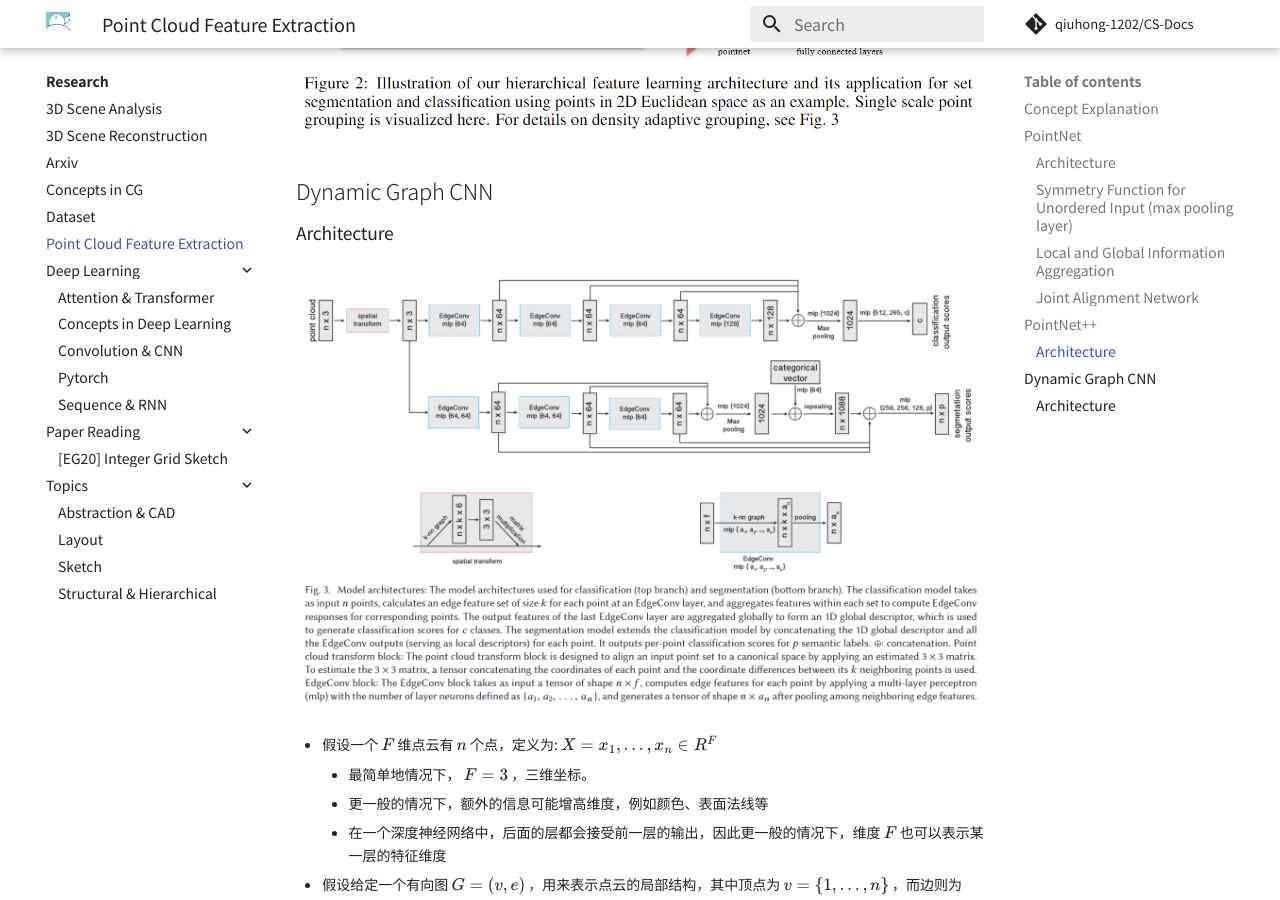
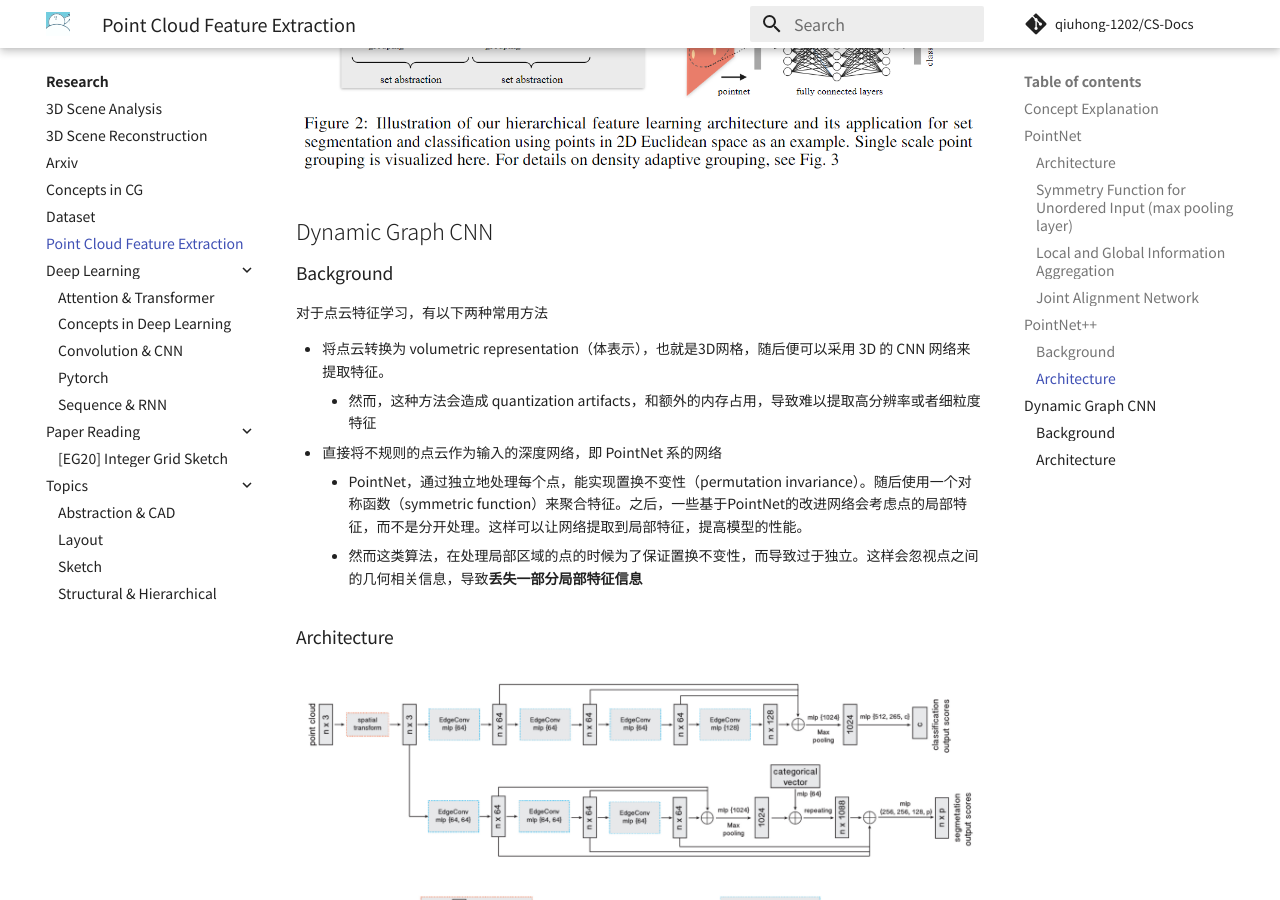
Before and after one commit to QiuHong-1202/CS-Document, an MkDocs documentation site: the page built from docs/Research/Point Cloud Feature Extraction.md, in a window 1280 px wide and 900 px high, scrolled down 2693 px. Built offline with MkDocs 1.6.1 and Material for MkDocs 9.7.7, drawn with Linux system fonts in a browser that asks for light colours; nearby versions of some CDN libraries; comment, search, counter and statistics services are not loaded.

Commit message:
docs: DGCNN background

```diff
--- a/docs/Research/Point Cloud Feature Extraction.md
+++ b/docs/Research/Point Cloud Feature Extraction.md
@@ -60,6 +60,8 @@ $f$ 为目标函数，$g$ 为近似 $f$ 的函数（期望设计的对称函数
 
 ## PointNet++
 
+### Background
+
 - PointNet 的缺陷：只使用了MLP和max pooling，没有能力捕获局部结构，因此在细节处理和泛化到复杂场景上能力有限
 - PointNet 的几个问题
     - Point-wise MLP：仅仅是对每个点表征，对局部结构信息整合能力太弱 $\to$ **PointNet++的改进：sampling 和 grouping 整合局部邻域**
@@ -75,6 +77,16 @@ $f$ 为目标函数，$g$ 为近似 $f$ 的函数（期望设计的对称函数
 
 
 ## Dynamic Graph CNN
+
+### Background
+
+对于点云特征学习，有以下两种常用方法
+
+- 将点云转换为 volumetric representation（体表示），也就是3D网格，随后便可以采用 3D 的 CNN 网络来提取特征。
+    - 然而，这种方法会造成 quantization artifacts，和额外的内存占用，导致难以提取高分辨率或者细粒度特征
+- 直接将不规则的点云作为输入的深度网络，即 PointNet 系的网络
+    - PointNet，通过独立地处理每个点，能实现置换不变性（permutation invariance）。随后使用一个对称函数（symmetric function）来聚合特征。之后，一些基于PointNet的改进网络会考虑点的局部特征，而不是分开处理。这样可以让网络提取到局部特征，提高模型的性能。
+    - 然而这类算法，在处理局部区域的点的时候为了保证置换不变性，而导致过于独立。这样会忽视点之间的几何相关信息，导致**丢失一部分局部特征信息**
 
 ### Architecture
 
```
